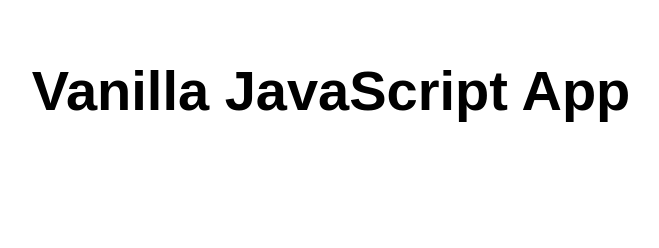
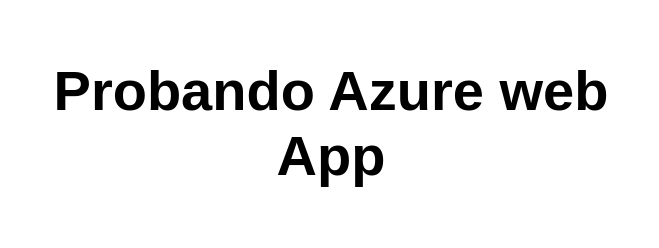
Before and after one commit to joanleo/azurewebappclass, a plain HTML site: page index.html in a window 1280 px wide. Shown: the whole page, without its empty margins (309-968 px from the left). Drawn offline with Linux system fonts and the light colour scheme.

Commit message:
Cambio en la AzureWebApp

```diff
--- a/index.html
+++ b/index.html
@@ -10,7 +10,7 @@
 
 <body>
   <main>
-    <h1>Vanilla JavaScript App</h1>
+    <h1>Probando Azure web App</h1>
   </main>
 </body>
 
```
